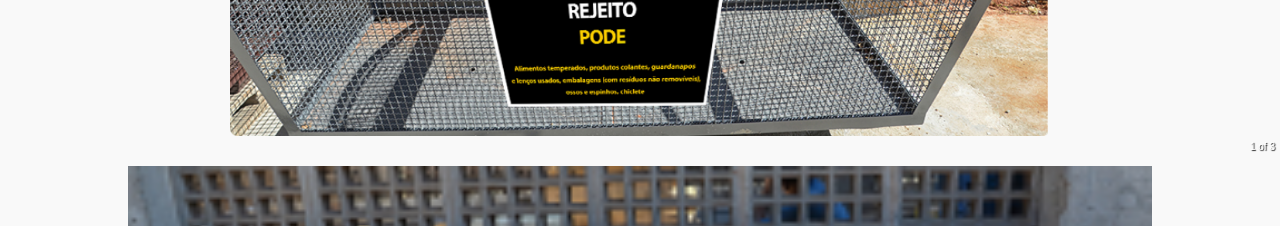
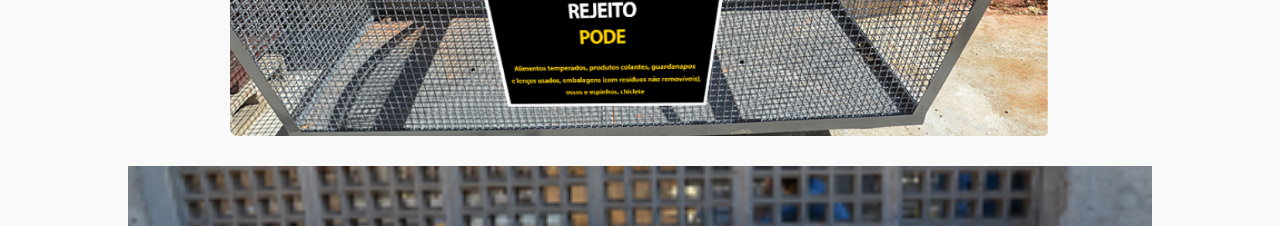
Before and after one commit to LipeGabriell/projeto-reger-host, a React (Vite) app in the folder frontend/: page / in a window 1280 px wide. Shown: the part 2360-2586 px from the top of the page. Built offline with nearby package versions, Linux system fonts and the light colour scheme; a web font is replaced by a local one.

Commit message:
Update sobre.tsx

```diff
--- a/frontend/src/assets/Components/Containers/Sobre/sobre.tsx
+++ b/frontend/src/assets/Components/Containers/Sobre/sobre.tsx
@@ -31,7 +31,7 @@ function Sobre() {
                     <img data-aos="fade-right" data-aos-duration="1000" data-aos-mirror="true" className='lixoDesktop' src={Lixo3} alt="" />
                 </div>
 
-                <Carousel>
+                <Carousel showStatus={false}>
                     <div>
                         <img src={Lixo1Mobile} />
                         {/* <p className="textoCarrossel font">Imagem 1</p> */}
```
